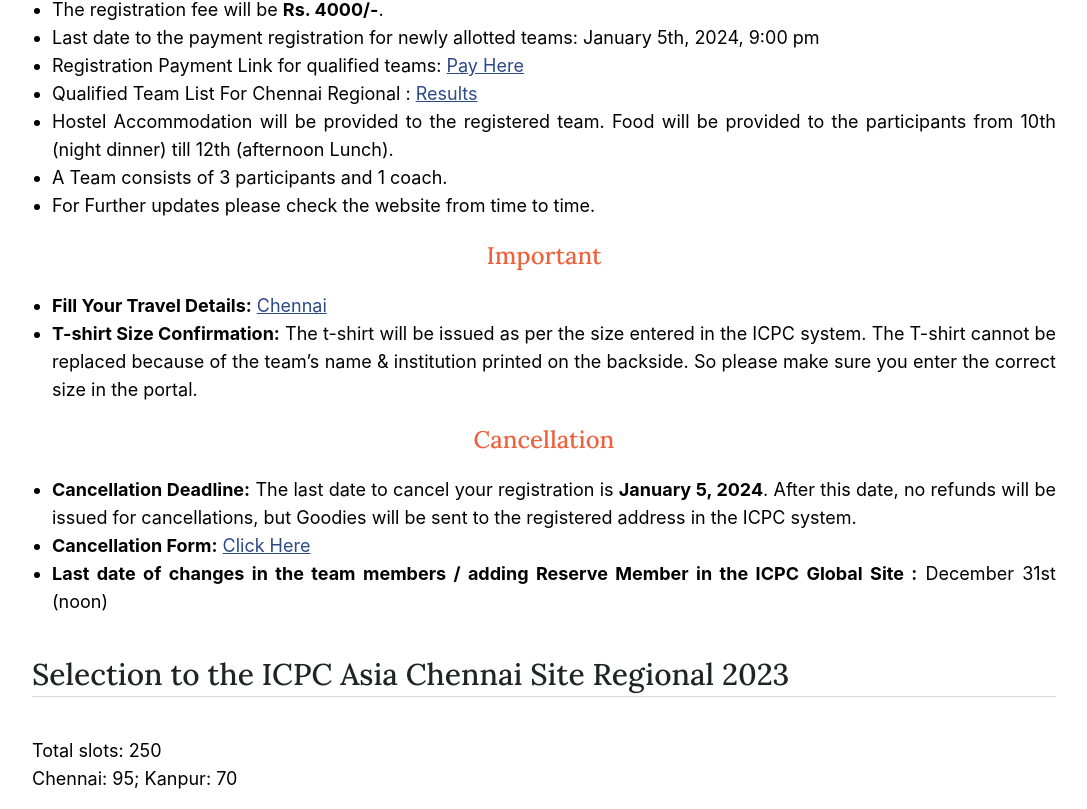
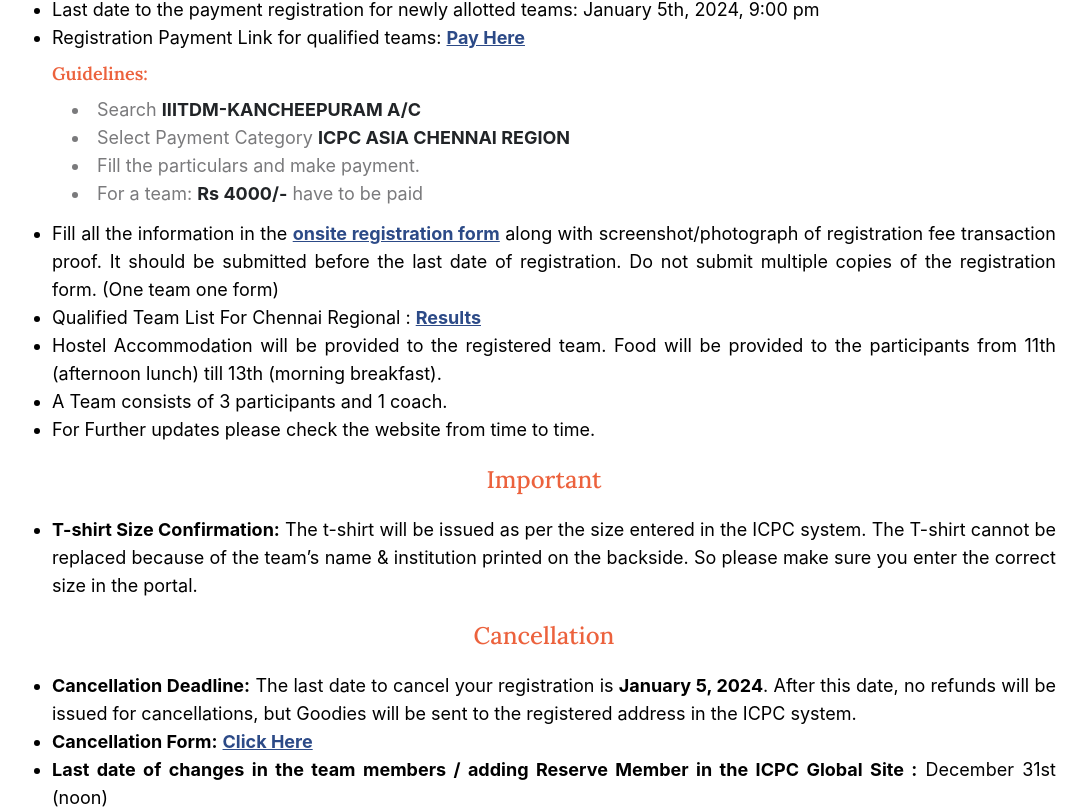
Before and after one commit to NSVEGUR/icpc-iiitdm, a SvelteKit app: page /registration in a window 1280 px wide. Shown: the part 535-1344 px from the top of the page, without its empty margins (96-1183 px from the left). Built offline with nearby package versions, Linux system fonts and the light colour scheme.

Commit message:
update: added icpc payment and registration form for onsite round

```diff
--- a/src/routes/registration/+page.svelte
+++ b/src/routes/registration/+page.svelte
@@ -12,8 +12,7 @@
 		<div>
 			The ICPC 2023 Onsite contest for Chennai region (Hosted by IIITDM Kancheepuram), is scheduled
 			to be held on January 11-12, 2024. The teams who are qualified for the second round (according
-			to the final rank list updated in the website), may do the necessary travel arrangements. The
-			registration and payment details will be updated shortly on the website.
+			to the final rank list updated in the website), may do the necessary travel arrangements.
 			<Heading>Details :</Heading>
 			<ul class="ml-5 list-disc">
 				<li>The registration fee will be <b>Rs. 4000/-</b>.</li>
@@ -22,32 +21,62 @@
 				</li>
 				<li>
 					Registration Payment Link for qualified teams:
-					<a href="/" class="text-accent underline">Pay Here</a>
+					<a
+						href="https://www.onlinesbi.sbi/sbicollect/icollecthome.htm"
+						target="_blank"
+						rel="noreferrer noopener"
+						class="font-bold text-accent underline">Pay Here</a
+					>
+				</li>
+				<h1 class="my-2 font-bold text-complementary">Guidelines:</h1>
+				<ul class="mb-3 ml-5 list-inside list-disc text-skin-muted">
+					<li>Search <span class="font-bold text-skin-base">IIITDM-KANCHEEPURAM A/C</span></li>
+					<li>
+						Select Payment Category <span class="font-bold text-skin-base"
+							>ICPC ASIA CHENNAI REGION</span
+						>
+					</li>
+					<li>Fill the particulars and make payment.</li>
+					<li>
+						For a team: <strong class="text-skin-base">Rs 4000/-</strong> have to be paid
+					</li>
+				</ul>
+
+				<li>
+					Fill all the information in the <a
+						class="font-bold text-skin-accent underline"
+						href="https://forms.gle/CEQEDRRsUMgAv1AR7"
+					>
+						onsite registration form
+					</a>
+					along with screenshot/photograph of registration fee transaction proof. It should be submitted
+					before the last date of registration. Do not submit multiple copies of the registration form.
+					(One team one form)
 				</li>
 				<li>
 					Qualified Team List For Chennai Regional : <a
 						href="/results"
-						class="text-accent underline"
+						class="font-bold text-accent underline"
 					>
 						Results</a
 					>
 				</li>
 				<li>
 					Hostel Accommodation will be provided to the registered team. Food will be provided to the
-					participants from 10th (night dinner) till 12th (afternoon Lunch).
+					participants from 11th (afternoon lunch) till 13th (morning breakfast).
 				</li>
 				<li>A Team consists of 3 participants and 1 coach.</li>
 				<li>For Further updates please check the website from time to time.</li>
 			</ul>
 			<SubHeading>Important</SubHeading>
 			<ul class="ml-5 list-disc">
-				<li>
+				<!-- <li>
 					<b>Fill Your Travel Details:</b>
 					<a
 						href="https://docs.google.com/forms/d/1x6D-3yIf188f50DFtOvJo2MkJM67A6y1oVeRm_K8W_k/edit"
 						class="text-accent underline">Chennai</a
 					>
-				</li>
+				</li> -->
 				<li>
 					<b>T-shirt Size Confirmation:</b> The t-shirt will be issued as per the size entered in the
 					ICPC system. The T-shirt cannot be replaced because of the team’s name & institution printed
@@ -65,7 +94,9 @@
 					<b>Cancellation Form:</b>
 					<a
 						href="https://docs.google.com/forms/d/1xS1XlrIE9NaXlEFtdgnpmCL433Sw_brxqN-n5gVuQ-A/edit"
-						class="text-accent underline">Click Here</a
+						class="font-bold text-accent underline"
+						target="_blank"
+						rel="noreferrer noopener">Click Here</a
 					>
 				</li>
 				<li>
@@ -77,8 +108,7 @@
 				</li>
 			</ul>
 			<Heading>Selection to the ICPC Asia Chennai Site Regional 2023</Heading>
-			<p>Total slots: 250</p>
-			<p>Chennai: 95; Kanpur: 70</p>
+			<p class="font-black">Number of Chennai onsite slots: 100</p>
 			<SubHeading>ICPC Selection Criteria 2023</SubHeading>
 			<ul class="ml-5 list-disc">
 				<li>Teams ranked 1 to 10 are selected first.</li>
```
